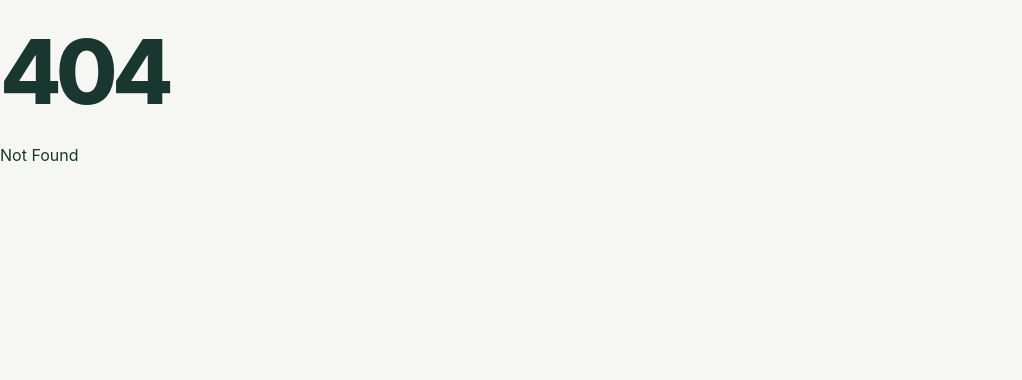
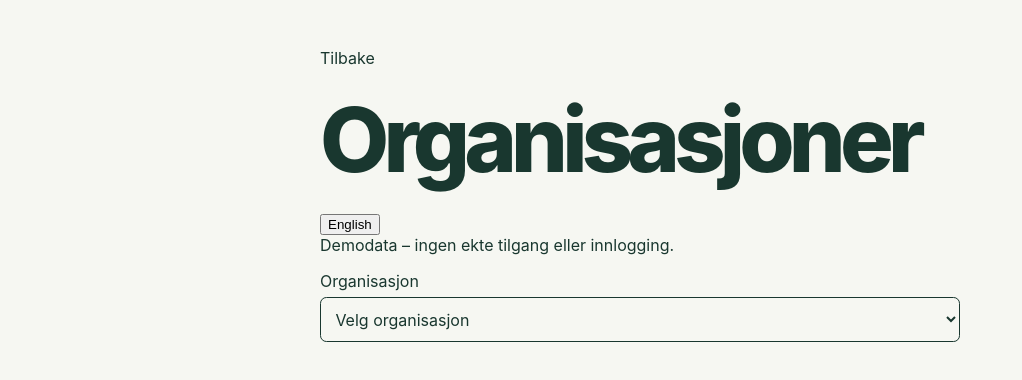
Before and after one commit to Ploos-AS/Ploos-Portal, a SvelteKit app: page /preview/organizations in a window 1280 px wide. Before the commit this address had no page. Shown: the top 380 px of the page, without its empty margins (0-1022 px from the left). Built offline with nearby package versions, Linux system fonts and the light colour scheme.

Commit message:
feat: add organization selection preview

```diff
--- /dev/null
+++ b/src/routes/preview/organizations/+page.svelte
@@ -0,0 +1,24 @@
+<script lang="ts">
+  import OrganizationSelector from '$lib/components/OrganizationSelector.svelte';
+  let selected = $state('');
+  let language = $state<'nb' | 'en'>('nb');
+  const organizations = [
+    { id: 'demo-business', display_name: 'Demo AS', kind: 'business', role: 'owner' },
+    { id: 'demo-association', display_name: 'Demo forening', kind: 'association', role: 'member' }
+  ];
+  let current = $derived(organizations.find((org) => org.id === selected));
+</script>
+
+<svelte:head><title>Organization preview | Ploos</title><meta name="robots" content="noindex" /></svelte:head>
+<main>
+  <a href="/preview">{language === 'nb' ? 'Tilbake' : 'Back'}</a>
+  <h1>{language === 'nb' ? 'Organisasjoner' : 'Organizations'}</h1>
+  <button onclick={() => language = language === 'nb' ? 'en' : 'nb'}>{language === 'nb' ? 'English' : 'Norsk'}</button>
+  <p>{language === 'nb' ? 'Demodata – ingen ekte tilgang eller innlogging.' : 'Demo data – no real access or sign-in.'}</p>
+  <OrganizationSelector {organizations} {selected} {language} onchange={(id) => selected = id} />
+  {#if current}
+    <p>{language === 'nb' ? 'Valgt' : 'Selected'}: {current.display_name}</p>
+    <p>{language === 'nb' ? 'Demorolle' : 'Demo role'}: {current.role}</p>
+  {/if}
+</main>
+<style>main { max-width: 42rem; margin: 2rem auto; padding: 1rem; }</style>
```
